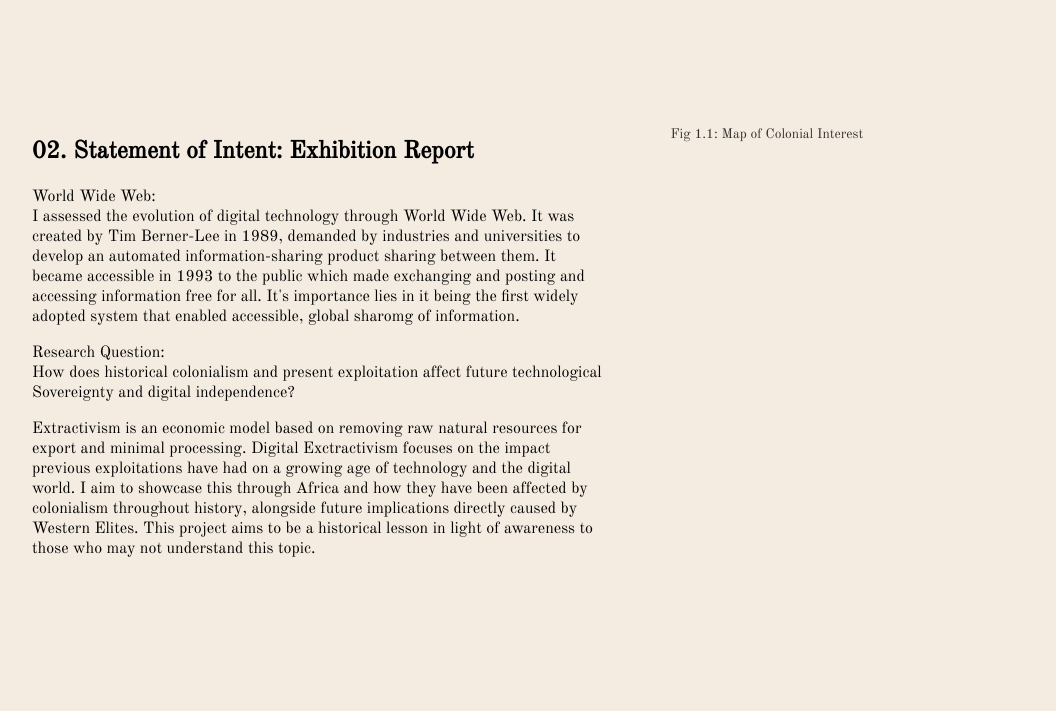
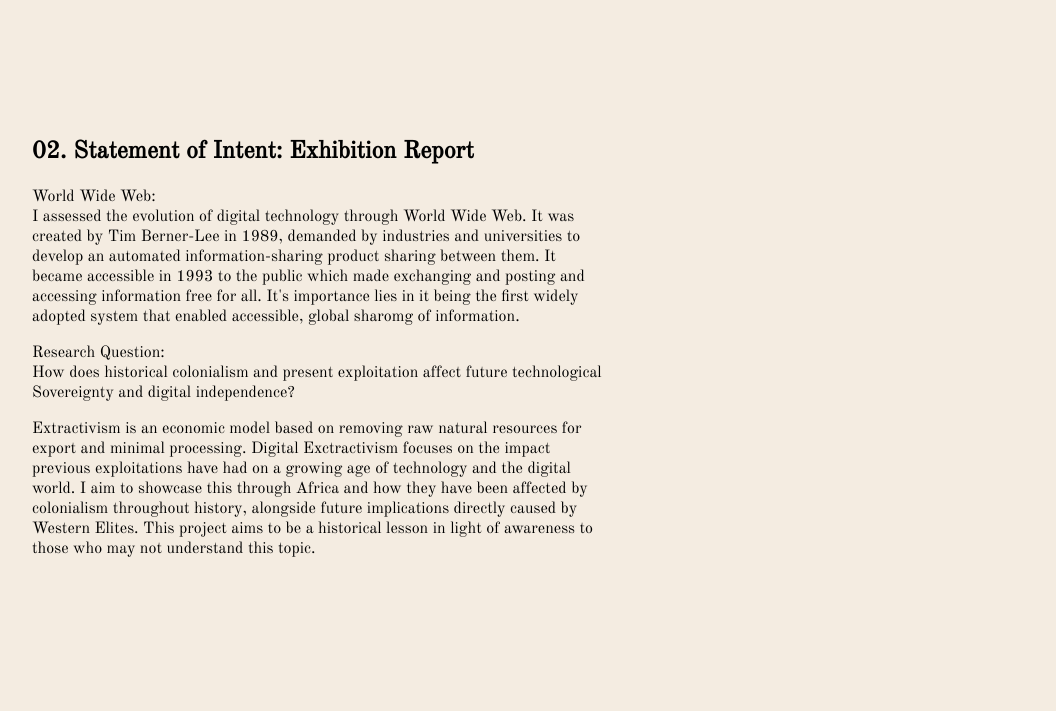
Before and after one commit to AyubOmar21/My-blog, a plain HTML site: page index.html in a window 1280 px wide. Shown: the part 1104-1815 px from the top of the page, without its empty margins (96-1152 px from the left). Drawn offline with nearby package versions, Linux system fonts and the light colour scheme.

Commit message:
Update index.html

```diff
--- a/index.html
+++ b/index.html
@@ -74,7 +74,6 @@
         </div>
         <div class="entry-media">
             <div class="image-placeholder"></div>
-            <p class="ref-text">Fig 1.1: Map of Colonial Interest</p>
         </div>
     </div>
 
@@ -193,7 +192,6 @@
         </div>
         <div class="entry-media">
             <div class="image-placeholder"></div>
-            <p class="ref-text">Fig 1.1: Map of Colonial Interest</p>
         </div>
     </div>
 
```
